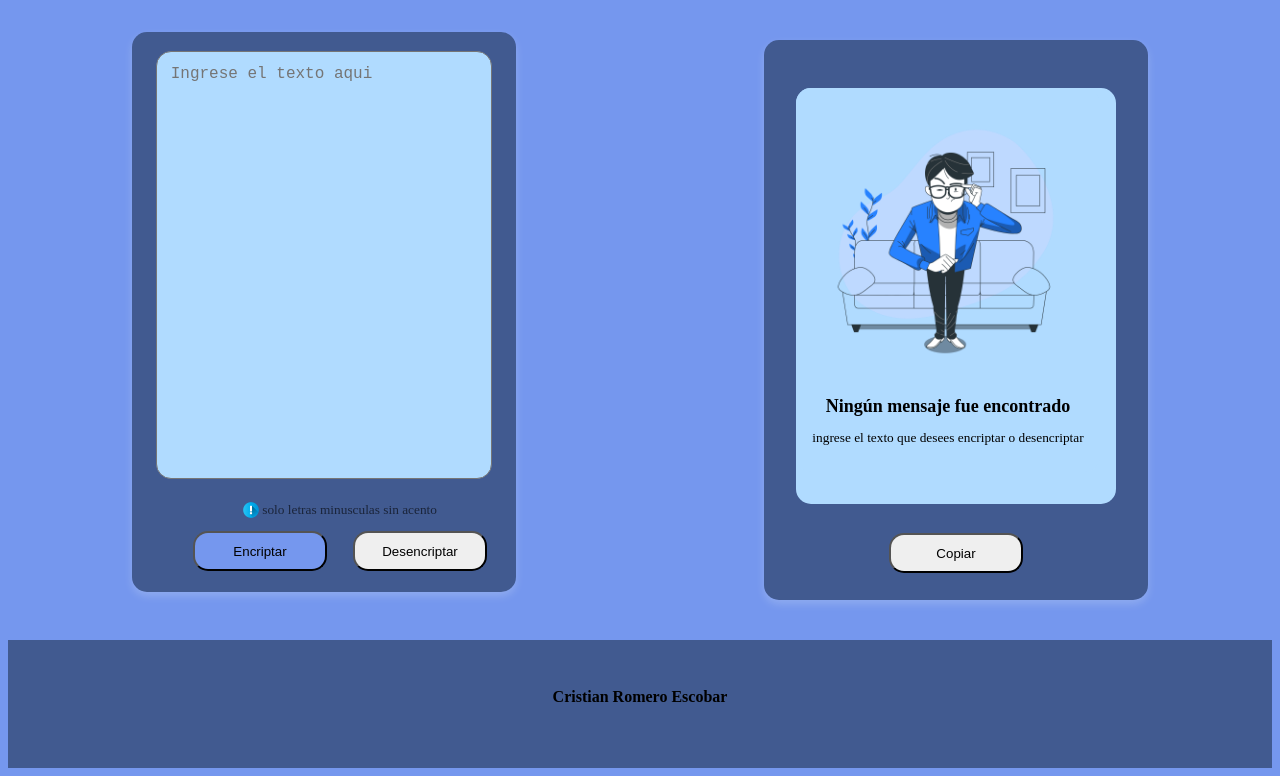
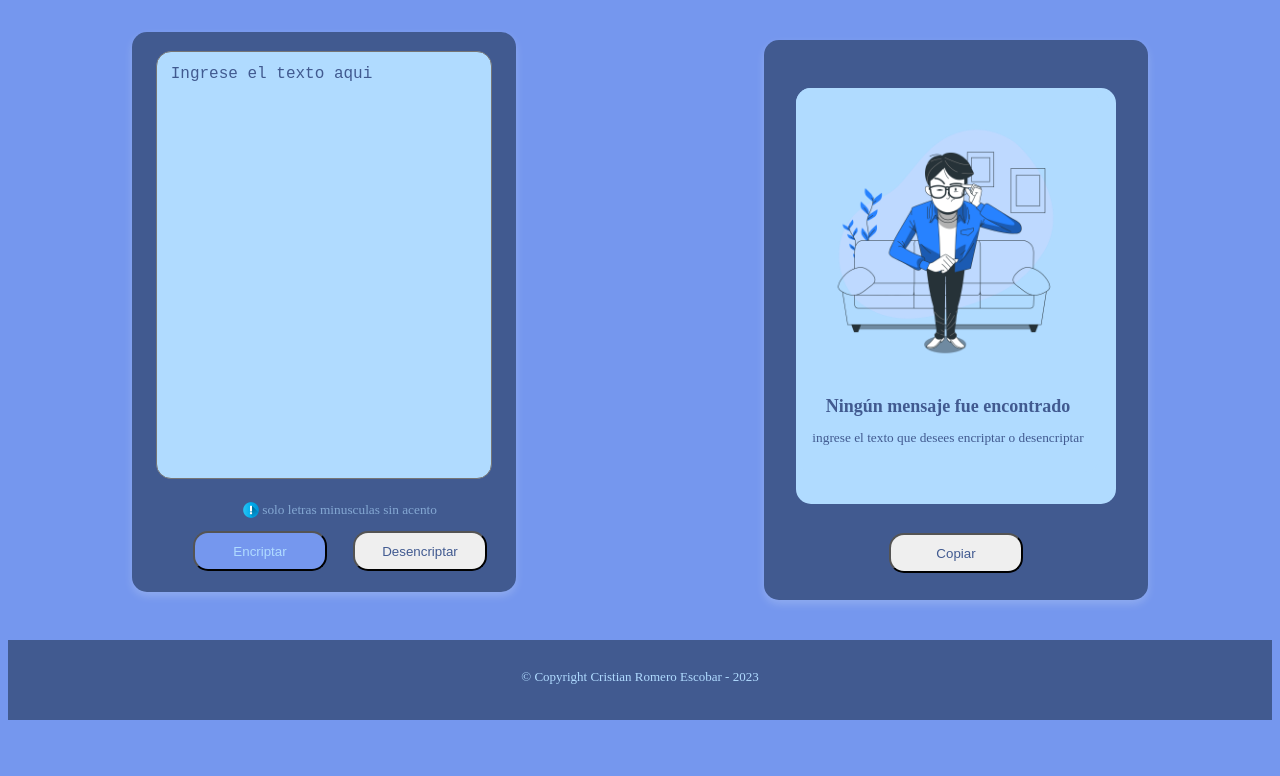
Before and after one commit to crisroes/Challenge-Oracle-ONE, a plain HTML site: page index.html in a window 1280 px wide. Shown: the part 120-896 px from the top of the page. After the commit the page ends 848 px from the top, so only its background shows below. Drawn offline with Linux system fonts and the light colour scheme.

Commit message:
style: agregar copyright

```diff
--- a/index.html
+++ b/index.html
@@ -24,9 +24,9 @@
               <textarea id="textoEntrada" cols="50" rows="20" required="true"
                 placeholder="Ingrese el texto aqui"></textarea>
             </div>
-            <div class="aviso_container">
+            <div class="aviso-container">
               <img class="aviso" src="./img/signo-de-exclamacion.png" alt="">
-              <p id="msg_validate">solo letras minusculas sin acento</p>
+              <p id="msg-validate">solo letras minusculas sin acento</p>
             </div>
             <div class="btn">
               <button onclick="encriptarTexto()" id="encriptar">Encriptar</button>
@@ -40,7 +40,7 @@
               <div id="img">
                 <img src="./img/Curious-bro.png" alt="imagen">
                 <label><strong>Ningún mensaje fue encontrado </strong></label>
-                <p id="msg_ingrese">ingrese el texto que desees encriptar o desencriptar</p>
+                <p id="msg-ingrese">ingrese el texto que desees encriptar o desencriptar</p>
               </div>
               <p id="textoSalida"></p>
             </div>
@@ -50,8 +50,8 @@
           </div>
         </section>
     </main>
-    <footer class="footer">
-      <strong>Cristian Romero Escobar</strong>
+    <footer>
+      <p id="copyright">&copy Copyright Cristian Romero Escobar - 2023</p>
     </footer>
   </div>
 </body>
--- a/style.css
+++ b/style.css
@@ -22,6 +22,7 @@ header {
 h1 {
   padding: 0em;
   margin: 0em;
+  color: #b0dbff;
 }
 
 #logo {
@@ -77,6 +78,7 @@ textarea {
   height: 30em;
   background-color: #b0dbff;
   border-radius: 15px;
+  color: #415a90;
 }
 
 button {
@@ -85,6 +87,10 @@ button {
   height: 3em;
   position: inherit;
   border-radius: 15px;
+  color: #415a90;
+}
+button:hover {
+  border-color: #7597ee;
 }
 
 strong {
@@ -93,6 +99,7 @@ strong {
 }
 textarea::placeholder {
   font-size: larger;
+  color: #415a90;
 }
 img {
   padding: 2em;
@@ -101,15 +108,16 @@ img {
 }
 label {
   font-size: large;
+  color: #415a90;
 }
 
-.footer {
+footer {
   padding: 0px;
-  padding-top: 3em;
+  padding-top: 1em;
   margin: 0px;
   background-color: #415a90;
   width: 100%;
-  height: 5em;
+  height: 4em;
   place-items: center;
   justify-content: center;
   text-align: center;
@@ -127,7 +135,7 @@ label {
   display: flex;
   padding-right: 0.2em;
 }
-.aviso_container {
+.aviso-container {
   display: flex;
   justify-content: center;
   text-align: center;
@@ -135,14 +143,16 @@ label {
   align-items: center;
 }
 
-#msg_validate {
+#msg-validate {
   font-size: smaller;
   display: flex;
   opacity: 0.6;
+  color: #b0dbff;
 }
 
-#msg_ingrese {
+#msg-ingrese {
   font-size: smaller;
+  color: #415a90;
 }
 
 #img {
@@ -171,6 +181,7 @@ label {
 #encriptar {
   background-color: #7597ee;
   background-size: cover;
+  color: #b0dbff;
 }
 
 #textoSalida {
@@ -179,6 +190,12 @@ label {
   height: 24em;
   border-radius: 15px;
   background-color: #b0dbff;
+  color: #415a90;
+}
+
+#copyright {
+  color: #b0dbff;
+  font-size: 13px;
 }
 
 @media (min-width: 600px) {
```
